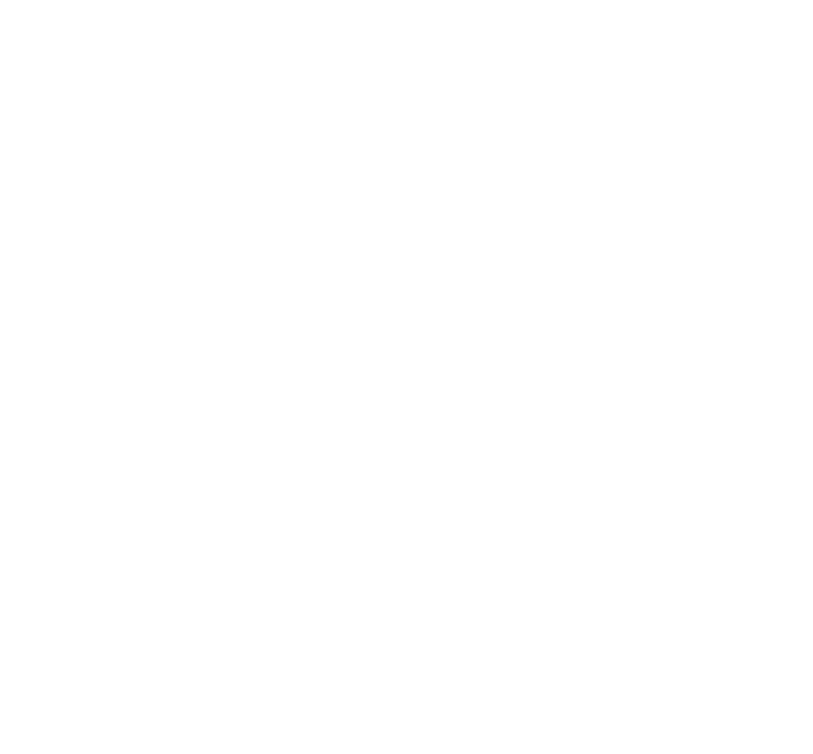
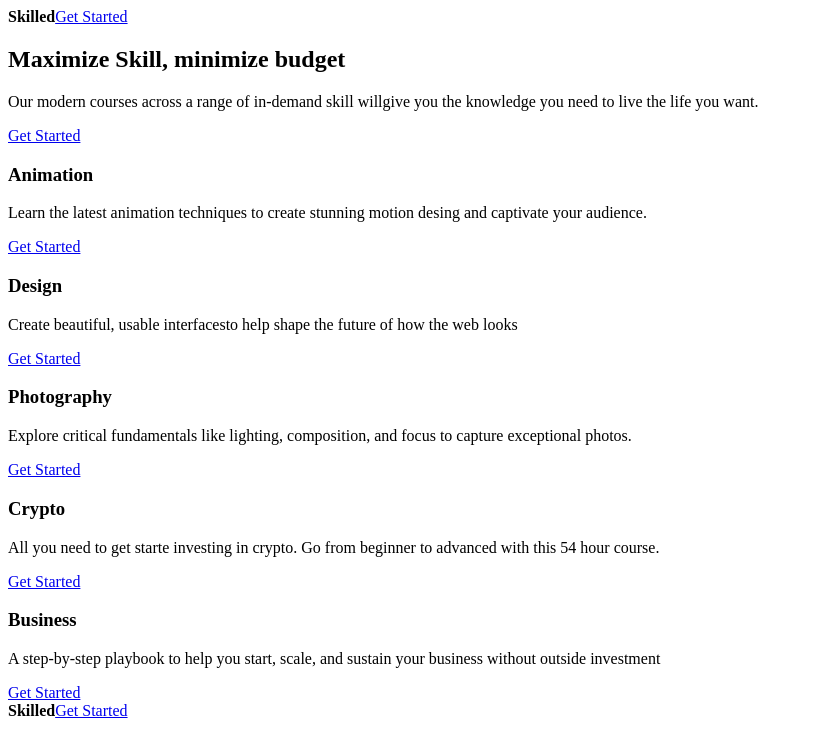
Before and after one commit to sammyodiagbe/skilled-elearning-landng-page, a React (Create React App) app: page / in a window 1280 px wide. Shown: the top 754 px of the page, without its empty margins (0-813 px from the left). Built offline with nearby package versions, Linux system fonts and the light colour scheme.

Commit message:
done with structure

```diff
--- a/src/App.js
+++ b/src/App.js
@@ -1,5 +1,87 @@
 function App() {
-  return <div className="container"></div>;
+  return (
+    <div className="container">
+      <nav className="navigation">
+        <b className="logo">Skilled</b>
+
+        <a href="#get-started" className="get-started">
+          Get Started
+        </a>
+      </nav>
+      <header className="jumbotron">
+        <aside className="write-up">
+          <h1>Maximize Skill, minimize budget</h1>
+          <p>
+            Our modern courses across a range of in-demand skill willgive you
+            the knowledge you need to live the life you want.
+          </p>
+          <a href="#get-started" className="get-started m">
+            Get Started
+          </a>
+        </aside>
+      </header>
+      <main className="main">
+        <section className="item item-1"></section>
+        <section className="item">
+          <h3>Animation</h3>
+          <p>
+            Learn the latest animation techniques to create stunning motion
+            desing and captivate your audience.
+          </p>
+          <a href="#get-started" className="get-started transparent">
+            Get Started
+          </a>
+        </section>
+        <section className="item">
+          <h3>Design</h3>
+          <p>
+            Create beautiful, usable interfacesto help shape the future of how
+            the web looks
+          </p>
+          <a href="#get-started" className="get-started transparent">
+            Get Started
+          </a>
+        </section>
+        <section className="item">
+          <h3>Photography</h3>
+          <p>
+            Explore critical fundamentals like lighting, composition, and focus
+            to capture exceptional photos.
+          </p>
+          <a href="#get-started" className="get-started transparent">
+            Get Started
+          </a>
+        </section>
+        <section className="item">
+          <h3>Crypto</h3>
+          <p>
+            All you need to get starte investing in crypto. Go from beginner to
+            advanced with this 54 hour course.
+          </p>
+          <a href="#get-started" className="get-started transparent">
+            Get Started
+          </a>
+        </section>
+        <section className="item">
+          <h3>Business</h3>
+          <p>
+            A step-by-step playbook to help you start, scale, and sustain your
+            business without outside investment
+          </p>
+          <a href="#get-started" className="get-started transparent">
+            Get Started
+          </a>
+        </section>
+      </main>
+      <footer className="footer">
+        <b className="logo">Skilled</b>
+
+        <a href="#get-started" className="get-started footer-link">
+          Get Started
+        </a>
+      </footer>
+    </div>
+  );
 }
 
 export default App;
```
